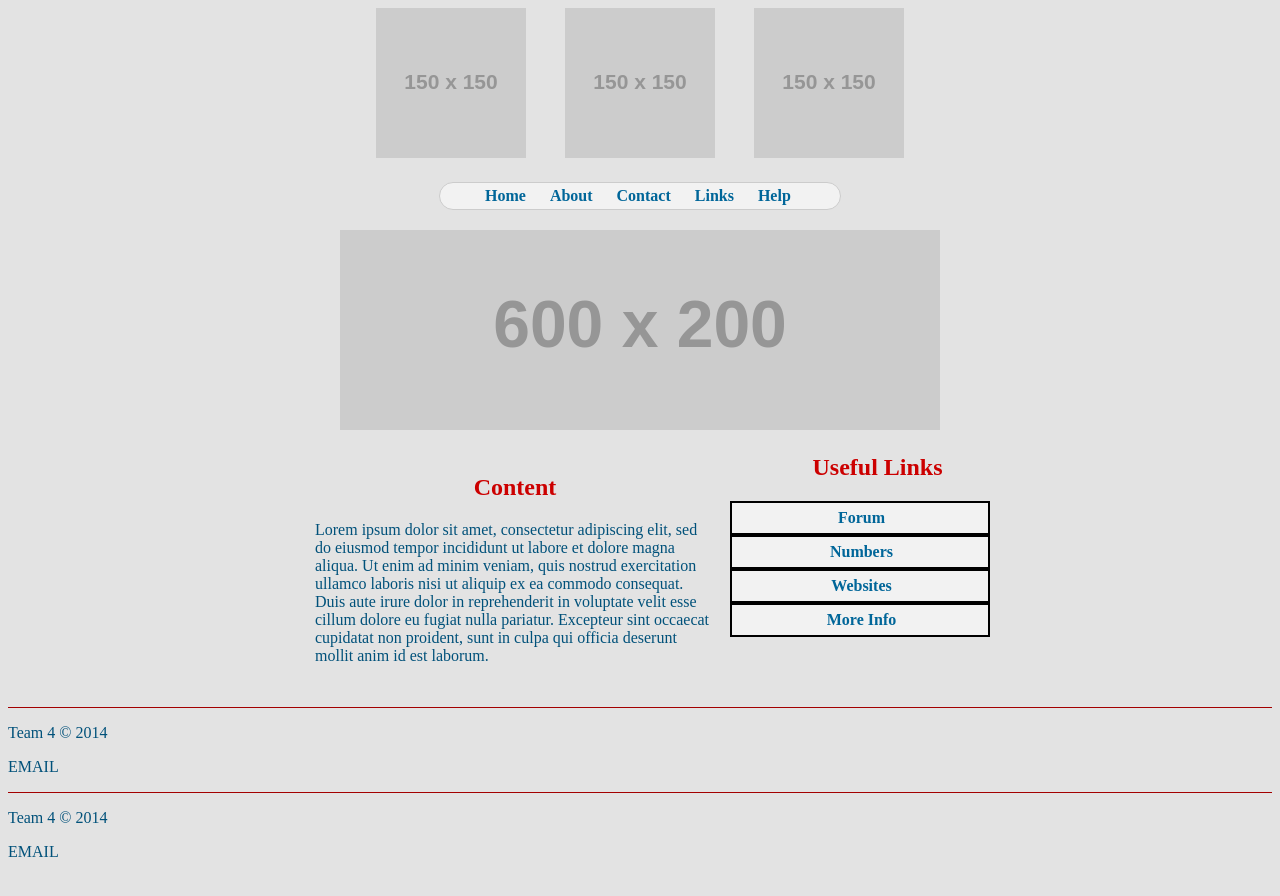
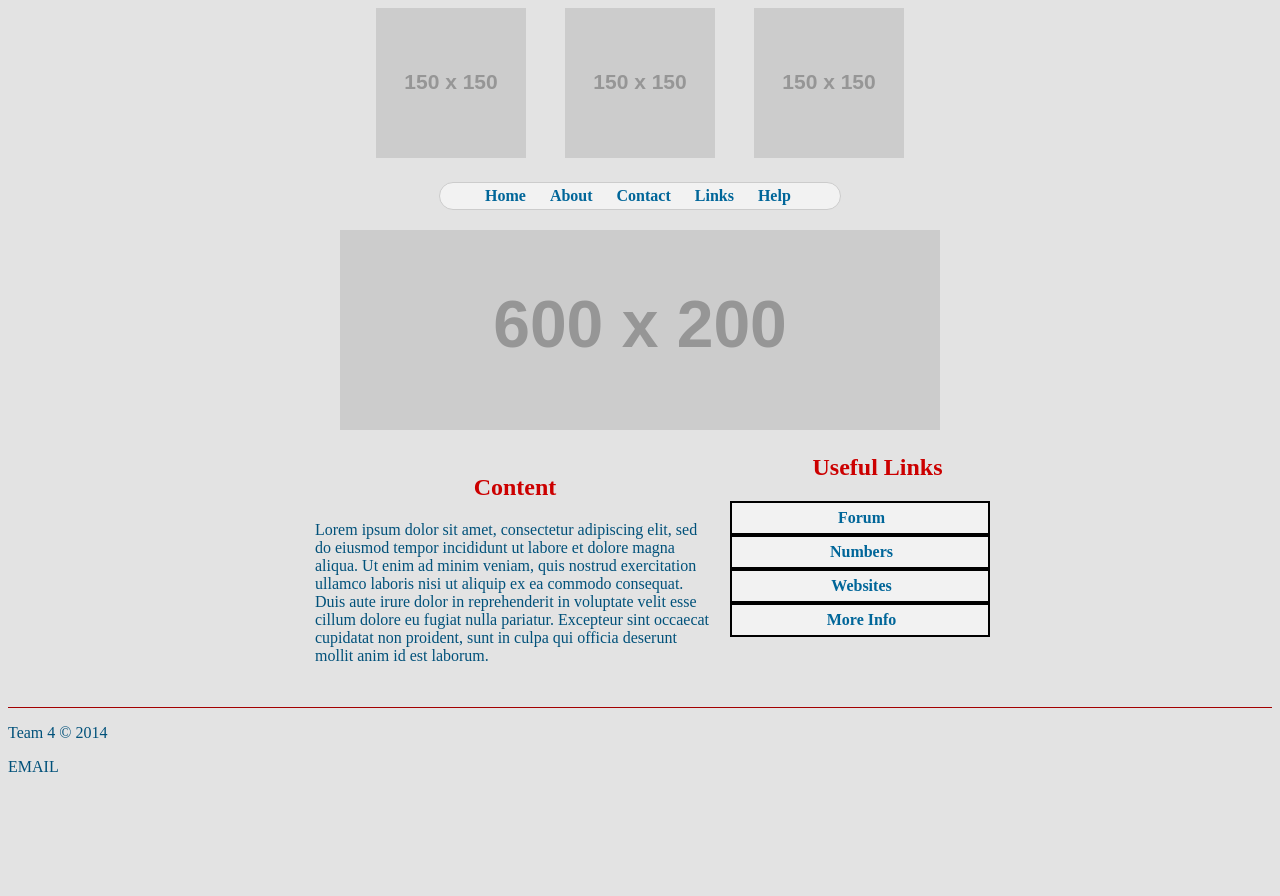
Before and after one commit to iinf362/team4, a Jekyll site: the page built from index.html, in a window 1280 px wide. Shown: the top 896 px of the page. Built offline with Jekyll 4.4.1, drawn with Linux system fonts in a browser that asks for light colours.

Commit message:
Footer mistake fix

```diff
--- a/index.html
+++ b/index.html
@@ -53,11 +53,3 @@ layout: default
 <br>
 <br>
 <br>
-<!--Footer-->
-        <div class="footer">
-            <p>Team 4 © 2014</p>
-            <p>EMAIL</p>
-        </div>
-<!--/Footer-->
-    </body>
-</html>
```
